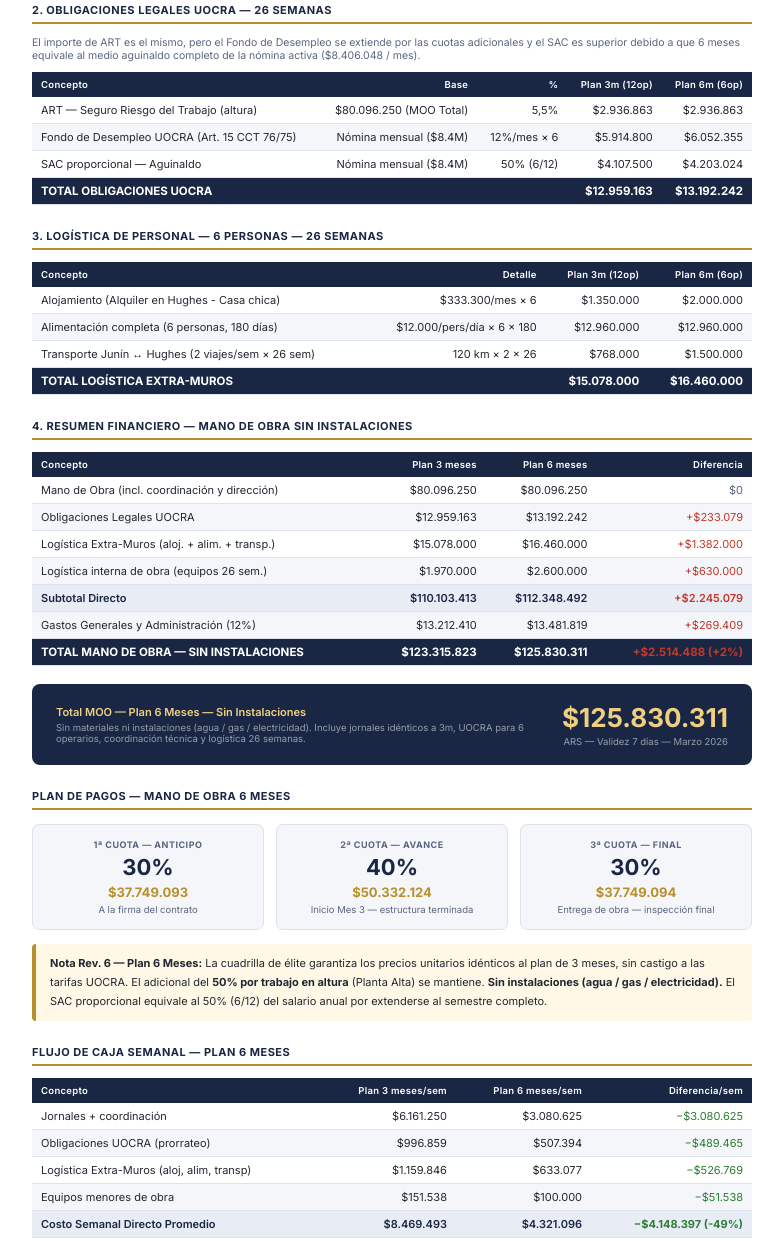
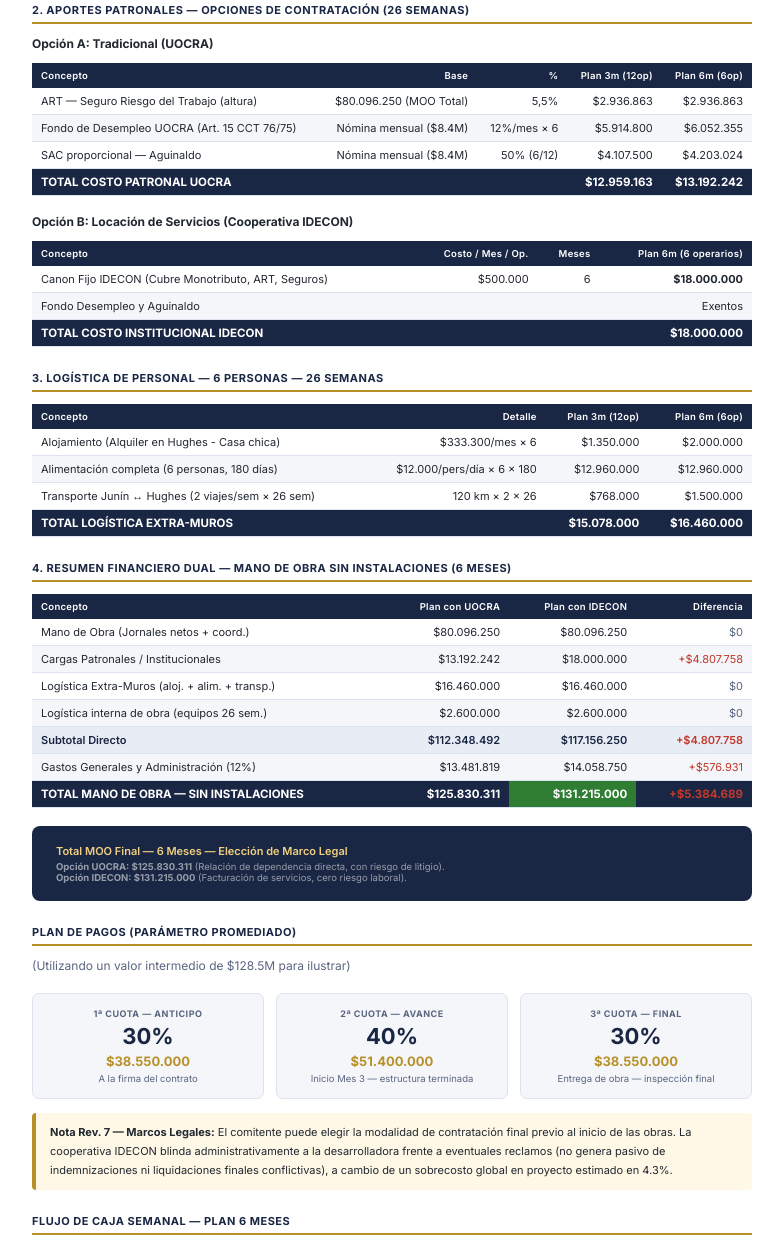
Before and after one commit to carlonchosando/ernesto-obra, a plain HTML site: page 10_presupuesto_moo_6meses.html in a window 1280 px wide. Shown: the part 1053-2294 px from the top of the page, without its empty margins (248-1031 px from the left). Drawn offline with Linux system fonts and the light colour scheme.

Commit message:
aca x 6 meses reparado con 6 jornaleros

```diff
--- a/10_presupuesto_moo_6meses.html
+++ b/10_presupuesto_moo_6meses.html
@@ -568,13 +568,11 @@
         </table>
 
         <!-- UOCRA -->
-        <h2>2. Obligaciones Legales UOCRA &mdash; 26 Semanas</h2>
+        <h2>2. Aportes Patronales &mdash; Opciones de Contrataci&oacute;n (26 Semanas)</h2>
 
-        <p style="margin-bottom:10px;color:var(--text-light);font-size:10.5px;">
-            El importe de ART es el mismo, pero el Fondo de Desempleo se extiende por las cuotas adicionales
-            y el SAC es superior debido a que 6 meses equivale al medio aguinaldo completo de la n&oacute;mina
-            activa ($8.406.048 / mes).
-        </p>
+        <div class="tabs-bar" style="border:none; background:transparent; padding:0; margin-bottom:12px;">
+            <strong>Opción A: Tradicional (UOCRA)</strong>
+        </div>
 
         <table>
             <thead>
@@ -609,9 +607,40 @@
                     <td>$4.203.024</td>
                 </tr>
                 <tr class="total">
-                    <td colspan="3">TOTAL OBLIGACIONES UOCRA</td>
+                    <td colspan="3">TOTAL COSTO PATRONAL UOCRA</td>
                     <td>$12.959.163</td>
                     <td>$13.192.242</td>
+                </tr>
+            </tbody>
+        </table>
+
+        <div class="tabs-bar" style="border:none; background:transparent; padding:0; margin:18px 0 12px;">
+            <strong style="color:var(--green);">Opción B: Locación de Servicios (Cooperativa IDECON)</strong>
+        </div>
+
+        <table>
+            <thead>
+                <tr>
+                    <th>Concepto</th>
+                    <th style="text-align:right">Costo / Mes / Op.</th>
+                    <th style="text-align:right">Meses</th>
+                    <th style="text-align:right">Plan 6m (6 operarios)</th>
+                </tr>
+            </thead>
+            <tbody>
+                <tr>
+                    <td>Canon Fijo IDECON (Cubre Monotributo, ART, Seguros)</td>
+                    <td>$500.000</td>
+                    <td>6</td>
+                    <td><strong>$18.000.000</strong></td>
+                </tr>
+                <tr class="highlight">
+                    <td colspan="3">Fondo Desempleo y Aguinaldo</td>
+                    <td style="color:var(--green)">Exentos</td>
+                </tr>
+                <tr class="total" style="background:#2e7d32;">
+                    <td colspan="3">TOTAL COSTO INSTITUCIONAL IDECON</td>
+                    <td>$18.000.000</td>
                 </tr>
             </tbody>
         </table>
@@ -656,107 +685,108 @@
         </table>
 
         <!-- RESUMEN FINANCIERO -->
-        <h2>4. Resumen Financiero &mdash; Mano de Obra Sin Instalaciones</h2>
+        <h2>4. Resumen Financiero Dual &mdash; Mano de Obra Sin Instalaciones (6 Meses)</h2>
 
         <table>
             <thead>
                 <tr>
                     <th>Concepto</th>
-                    <th style="text-align:right">Plan 3 meses</th>
-                    <th style="text-align:right">Plan 6 meses</th>
+                    <th style="text-align:right">Plan con UOCRA</th>
+                    <th style="text-align:right">Plan con IDECON</th>
                     <th style="text-align:right">Diferencia</th>
                 </tr>
             </thead>
             <tbody>
                 <tr>
-                    <td>Mano de Obra (incl. coordinaci&oacute;n y direcci&oacute;n)</td>
+                    <td>Mano de Obra (Jornales netos + coord.)</td>
                     <td>$80.096.250</td>
                     <td>$80.096.250</td>
                     <td style="color:var(--text-light)">$0</td>
                 </tr>
                 <tr>
-                    <td>Obligaciones Legales UOCRA</td>
-                    <td>$12.959.163</td>
+                    <td>Cargas Patronales / Institucionales</td>
                     <td>$13.192.242</td>
-                    <td style="color:#c0392b">+$233.079</td>
+                    <td>$18.000.000</td>
+                    <td style="color:#c0392b">+$4.807.758</td>
                 </tr>
                 <tr>
                     <td>Log&iacute;stica Extra-Muros (aloj. + alim. + transp.)</td>
-                    <td>$15.078.000</td>
                     <td>$16.460.000</td>
-                    <td style="color:#c0392b">+$1.382.000</td>
+                    <td>$16.460.000</td>
+                    <td style="color:var(--text-light)">$0</td>
                 </tr>
                 <tr>
                     <td>Log&iacute;stica interna de obra (equipos 26 sem.)</td>
-                    <td>$1.970.000</td>
                     <td>$2.600.000</td>
-                    <td style="color:#c0392b">+$630.000</td>
+                    <td>$2.600.000</td>
+                    <td style="color:var(--text-light)">$0</td>
                 </tr>
                 <tr class="subtotal">
                     <td>Subtotal Directo</td>
-                    <td>$110.103.413</td>
                     <td>$112.348.492</td>
-                    <td style="color:#c0392b">+$2.245.079</td>
+                    <td>$117.156.250</td>
+                    <td style="color:#c0392b">+$4.807.758</td>
                 </tr>
                 <tr>
                     <td>Gastos Generales y Administraci&oacute;n (12%)</td>
-                    <td>$13.212.410</td>
                     <td>$13.481.819</td>
-                    <td style="color:#c0392b">+$269.409</td>
+                    <td>$14.058.750</td>
+                    <td style="color:#c0392b">+$576.931</td>
                 </tr>
                 <tr class="total">
                     <td>TOTAL MANO DE OBRA &mdash; SIN INSTALACIONES</td>
-                    <td>$123.315.823</td>
                     <td>$125.830.311</td>
-                    <td style="color:#c0392b"><strong>+$2.514.488 (+2%)</strong></td>
+                    <td style="background:#2e7d32; color:white;">$131.215.000</td>
+                    <td style="color:#c0392b"><strong>+$5.384.689</strong></td>
                 </tr>
             </tbody>
         </table>
 
         <div class="total-box">
             <div>
-                <div class="total-label">Total MOO &mdash; Plan 6 Meses &mdash; Sin Instalaciones</div>
-                <div class="total-sub">Sin materiales ni instalaciones (agua / gas / electricidad). Incluye jornales
-                    id&eacute;nticos a 3m,
-                    UOCRA para 6 operarios, coordinaci&oacute;n t&eacute;cnica y log&iacute;stica 26 semanas.
+                <div class="total-label">Total MOO Final &mdash; 6 Meses &mdash; Elecci&oacute;n de Marco Legal</div>
+                <div class="total-sub">
+                    <strong>Opci&oacute;n UOCRA: $125.830.311</strong> (Relaci&oacute;n de dependencia directa, con
+                    riesgo de litigio).<br>
+                    <strong>Opci&oacute;n IDECON: $131.215.000</strong> (Facturaci&oacute;n de servicios, cero riesgo
+                    laboral).
                 </div>
-            </div>
-            <div style="text-align:right">
-                <div class="total-value">$125.830.311</div>
-                <div class="total-sub">ARS &mdash; Validez 7 d&iacute;as &mdash; Marzo 2026</div>
             </div>
         </div>
 
         <!-- PLAN DE PAGOS -->
-        <h2>Plan de Pagos &mdash; Mano de Obra 6 Meses</h2>
+        <h2>Plan de Pagos (Parámetro Promediado)</h2>
+        <p style="margin-bottom:20px; font-size:12px; color:var(--text-light);">
+            (Utilizando un valor intermedio de $128.5M para ilustrar)
+        </p>
 
         <div class="pagos-grid">
             <div class="pago-card">
                 <div class="p-num">1&ordf; Cuota &mdash; Anticipo</div>
                 <div class="p-pct">30%</div>
-                <div class="p-monto">$37.749.093</div>
+                <div class="p-monto">$38.550.000</div>
                 <div class="p-when">A la firma del contrato</div>
             </div>
             <div class="pago-card">
                 <div class="p-num">2&ordf; Cuota &mdash; Avance</div>
                 <div class="p-pct">40%</div>
-                <div class="p-monto">$50.332.124</div>
+                <div class="p-monto">$51.400.000</div>
                 <div class="p-when">Inicio Mes 3 &mdash; estructura terminada</div>
             </div>
             <div class="pago-card">
                 <div class="p-num">3&ordf; Cuota &mdash; Final</div>
                 <div class="p-pct">30%</div>
-                <div class="p-monto">$37.749.094</div>
+                <div class="p-monto">$38.550.000</div>
                 <div class="p-when">Entrega de obra &mdash; inspecci&oacute;n final</div>
             </div>
         </div>
 
         <div class="warning">
-            <strong>Nota Rev. 6 &mdash; Plan 6 Meses:</strong> La cuadrilla de &eacute;lite garantiza los precios
-            unitarios id&eacute;nticos al plan de 3 meses, sin castigo a las tarifas UOCRA.
-            El adicional del <strong>50% por trabajo en altura</strong> (Planta Alta) se mantiene.
-            <strong>Sin instalaciones (agua / gas / electricidad).</strong>
-            El SAC proporcional equivale al 50% (6/12) del salario anual por extenderse al semestre completo.
+            <strong>Nota Rev. 7 &mdash; Marcos Legales:</strong> El comitente puede elegir la modalidad de contratación
+            final previo al inicio de las obras.
+            La cooperativa IDECON blinda administrativamente a la desarrolladora frente a eventuales reclamos (no genera
+            pasivo de indemnizaciones ni liquidaciones finales conflictivas), a cambio de un sobrecosto global en
+            proyecto estimado en 4.3%.
         </div>
 
         <!-- FLUJO SEMANAL -->
```
Also changed, not shown: 12_distribucion_jornales.html (+118 -26 lines).
